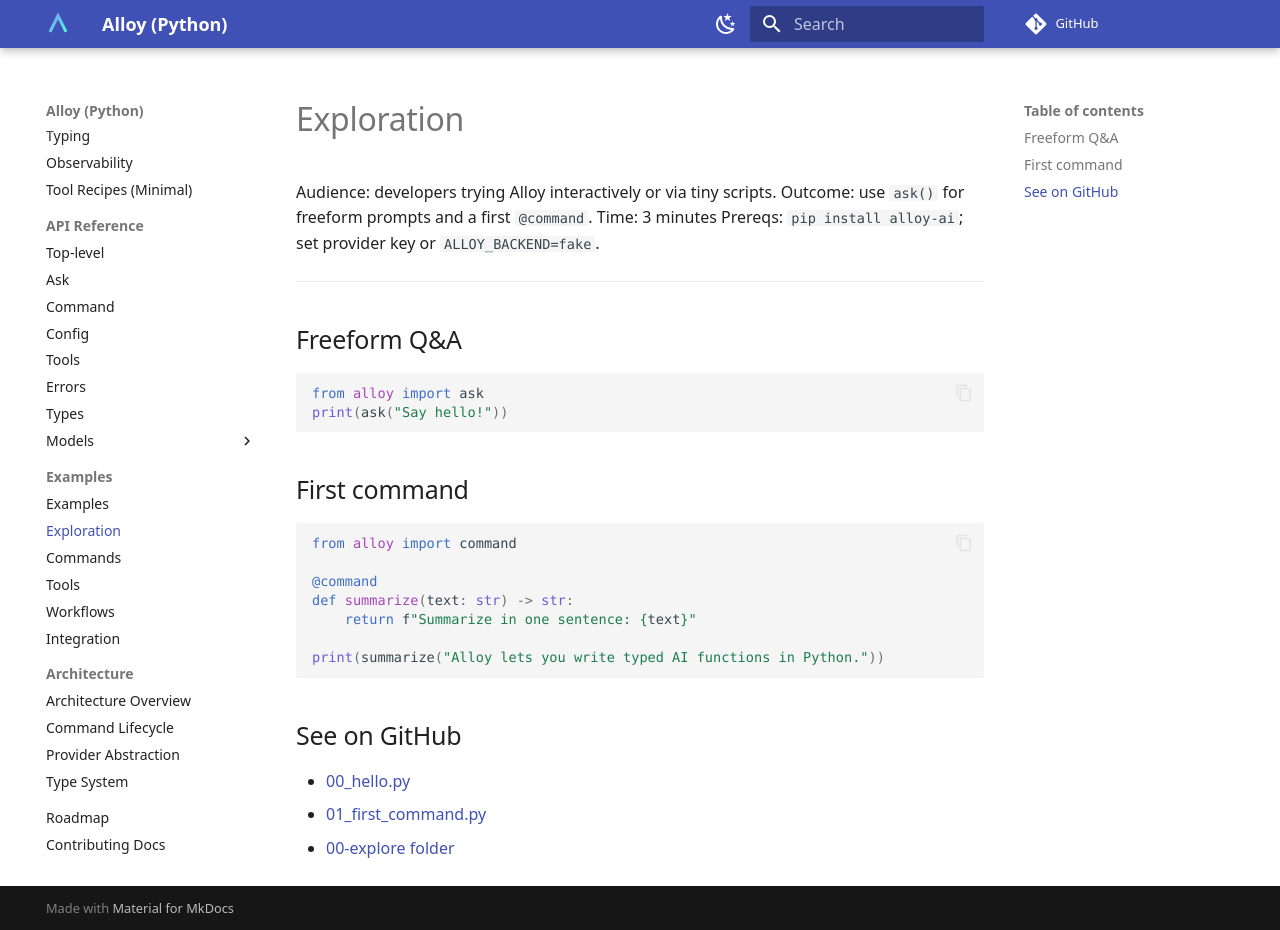
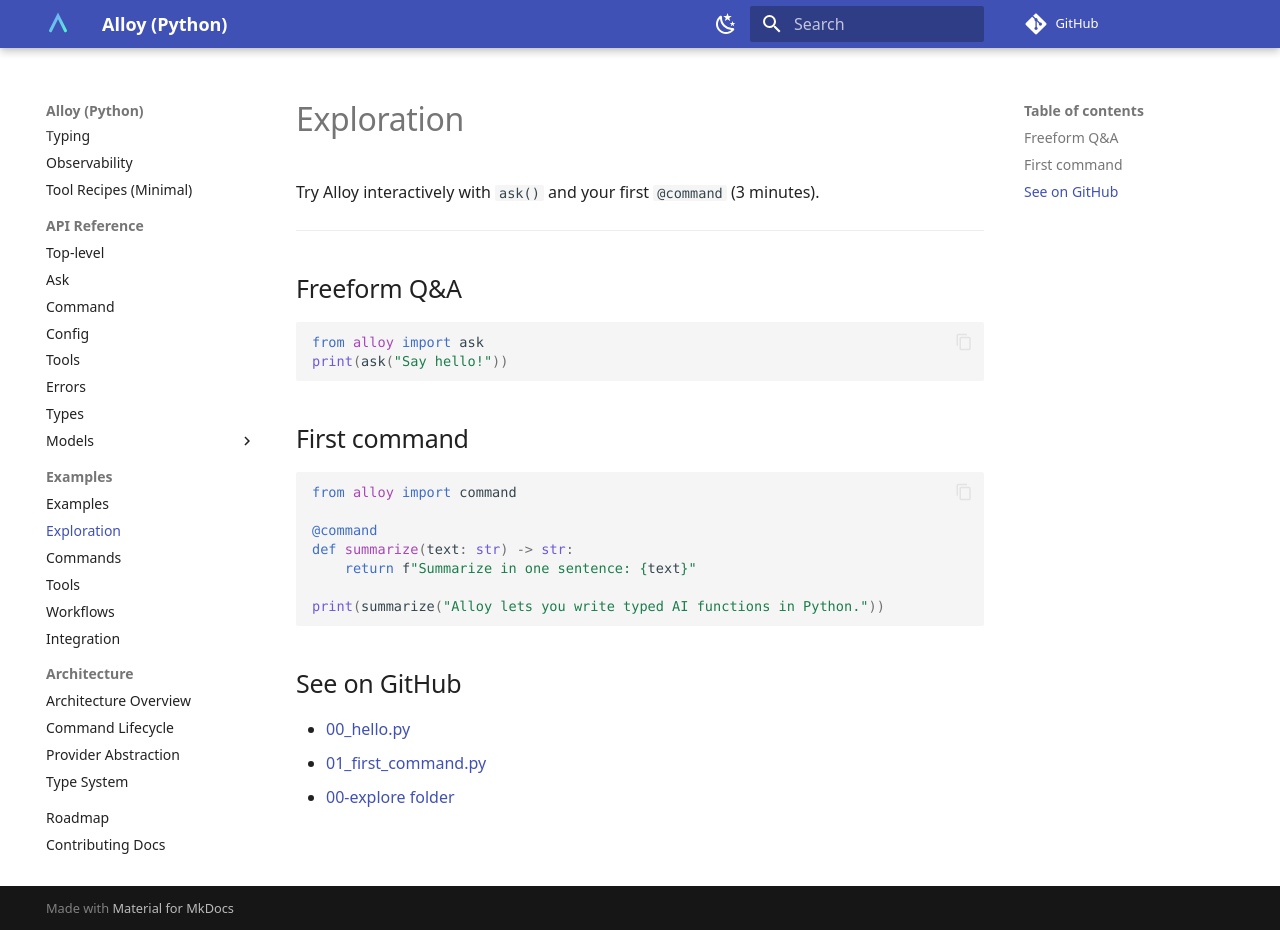
Before and after one commit to lydakis/alloy, an MkDocs documentation site: the page built from docs/examples/exploration.md, in a window 1280 px wide and 930 px high. Built offline with MkDocs 1.6.1 and Material for MkDocs 9.7.7, drawn with Linux system fonts in a browser that asks for light colours; comment, search, counter and statistics services are not loaded.

Commit message:
docs: simplify intros on Examples pages; normalize Tutorial Step 1 'You'll see' phrasing

```diff
--- a/docs/examples/exploration.md
+++ b/docs/examples/exploration.md
@@ -1,9 +1,6 @@
 # Exploration
 
-Audience: developers trying Alloy interactively or via tiny scripts.
-Outcome: use `ask()` for freeform prompts and a first `@command`.
-Time: 3 minutes
-Prereqs: `pip install alloy-ai`; set provider key or `ALLOY_BACKEND=fake`.
+Try Alloy interactively with `ask()` and your first `@command` (3 minutes).
 
 ---
 
```
Also changed, not shown: docs/examples/commands.md (+1 -4 lines), docs/examples/integration.md (+1 -4 lines), docs/examples/tools.md (+1 -4 lines), docs/examples/workflows.md (+1 -4 lines), docs/tutorial/index.md (+1 -1 lines).
